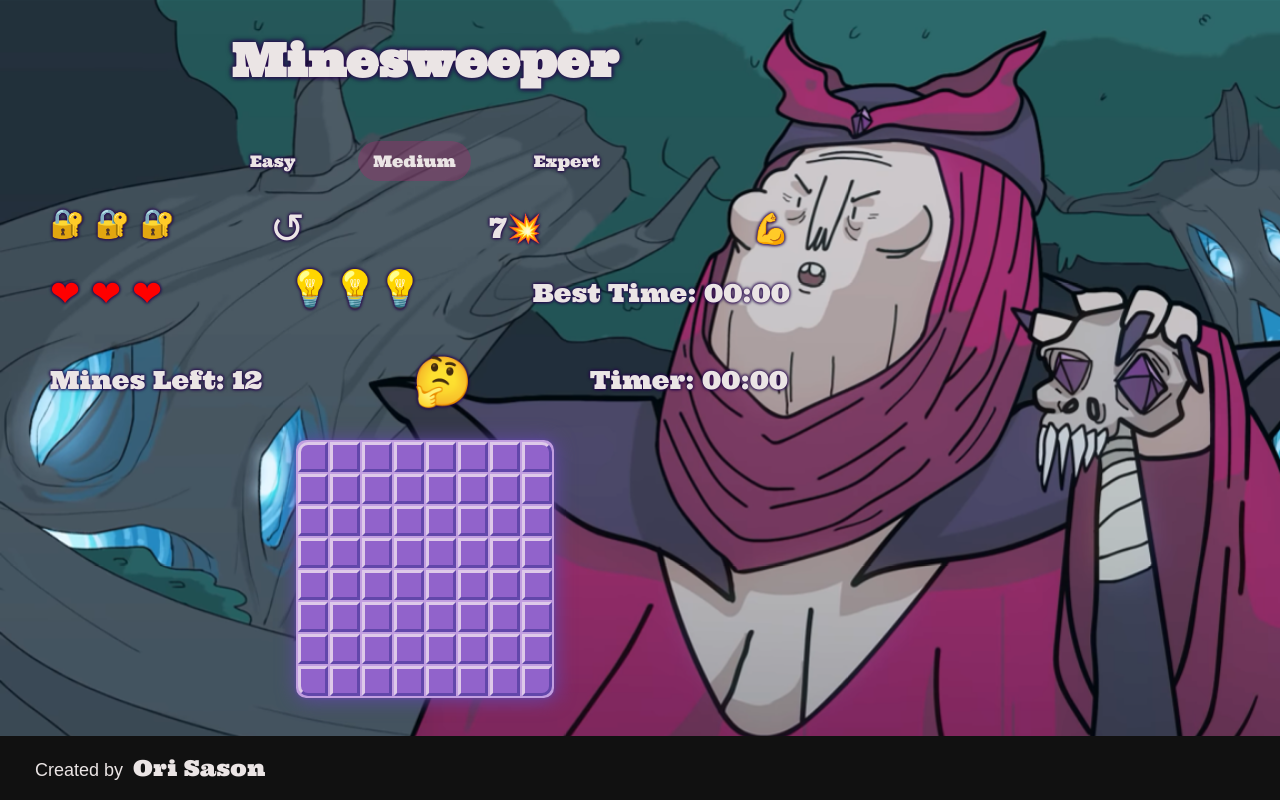
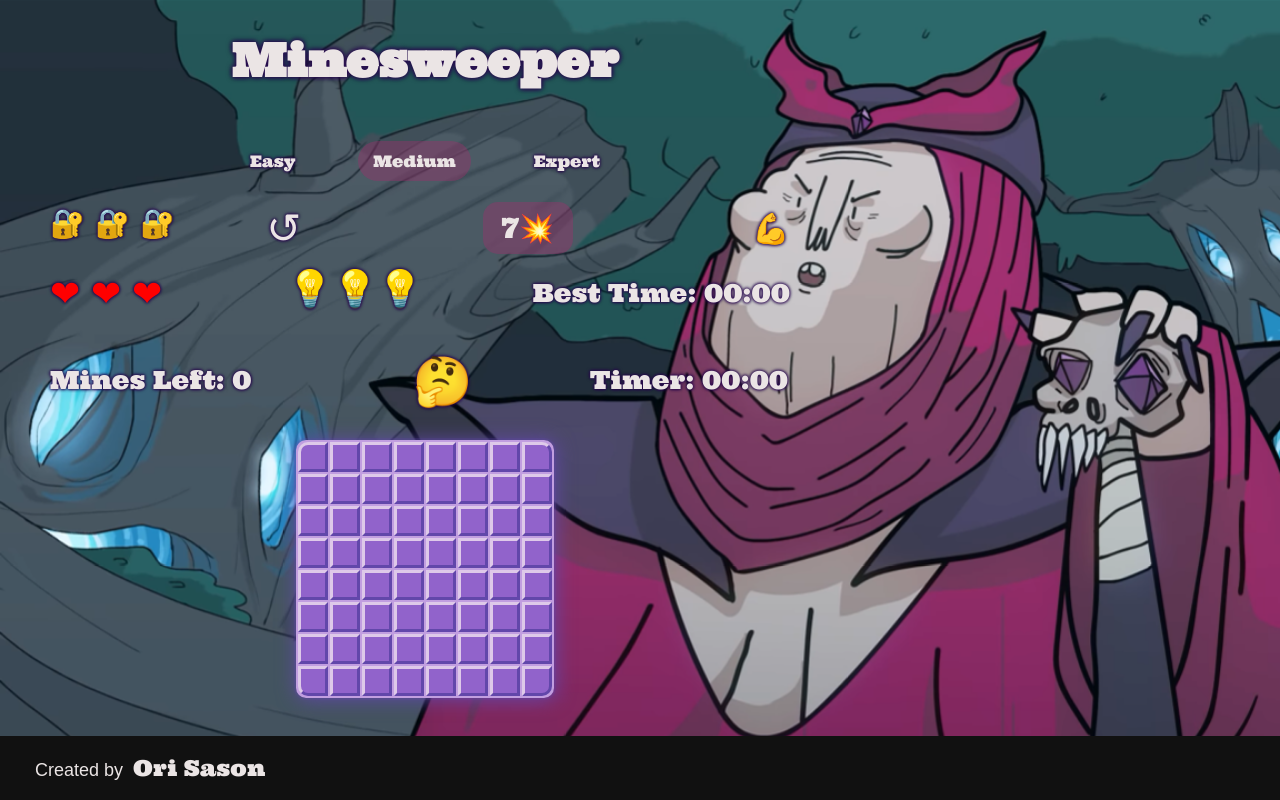
Before and after one commit to Ori-Sason/Minesweeper, a plain HTML site: page index.html in a window 1280 px wide. Both pictures are taken after a click on the item "7💥". Drawn offline with Linux system fonts and the light colour scheme.

Commit message:
fix 7boom mine count

```diff
--- a/css/features.css
+++ b/css/features.css
@@ -49,7 +49,11 @@ li.undo:hover {
 }
 
 li.seven-boom {
-  width: 70px;
+  width: 90px;
+  padding: 8px;
+  text-align: center;
+  margin-right: 0;
+  border-radius: 15px;
 }
 
 li.seven-boom:hover {
@@ -69,10 +73,12 @@ li.manual-mines:hover {
   font-size: 40px;
 }
 
+li.seven-boom.selected,
 li.manual-mines.selected {
   text-shadow: none;
   background-color: #9d306d66;
 }
+
 li.manual-mines.selected:hover {
   background-color: inherit;
 }
--- a/index.html
+++ b/index.html
@@ -34,7 +34,7 @@
         <ul>
           <li class="safe-click icon">🔐</li>
           <li class="undo icon" onclick="recoverFromUndo(this)">&#8634;</li>
-          <li class="seven-boom icon" onclick="set7BoomMode()">7💥</li>
+          <li class="seven-boom icon" onclick="set7BoomMode(this)">7💥</li>
           <li class="manual-mines icon" onclick="setManualMineMode(this)">
             💪
           </li>
--- a/js/config/config.js
+++ b/js/config/config.js
@@ -41,7 +41,9 @@ function renderUlWithIcons(targetEl, icon, numOfLi, onClickFunc = '') {
 
 function renderMinesLeft() {
   const minesLeft =
-    gGame.currDifficulty.MINES - gGame.flagsCount - gGame.minesShownCount
+    (gGame.is7Boom ? gGame.mines7Boom : gGame.currDifficulty.MINES) -
+    gGame.flagsCount -
+    gGame.minesShownCount
 
   gElMinesLeft.innerText = minesLeft
 }
--- a/js/features/seven-boom.js
+++ b/js/features/seven-boom.js
@@ -1,19 +1,23 @@
 'use strict'
 
-function set7BoomMode() {
-  gGame.is7Boom = true
+function set7BoomMode(elBtn) {
+  gGame.is7Boom = !gGame.is7Boom
+  elBtn.classList.toggle('selected')
   initGame()
 }
 
 function setMines7Boom(board) {
   var count = 0
+  var mineCounter = 0
   for (var i = 0; i < board.length; i++) {
     for (var j = 0; j < board[i].length; j++) {
       if (count % 7 === 0 || (count - 7) % 10 === 0) {
         gBoard[i][j].isMine = true
         setMinesNegsCount(i, j)
+        mineCounter++
       }
       count++
     }
   }
+  return mineCounter
 }
--- a/js/main.js
+++ b/js/main.js
@@ -41,6 +41,7 @@ const gGame = {
   isHintMode: false,
   safeClicksCount: 0,
   is7Boom: false,
+  mines7Boom: 0,
   isManualMine: false,
   isManualGame: false,
 
--- a/js/main/game-over.js
+++ b/js/main/game-over.js
@@ -8,8 +8,10 @@ function checkGameOver() {
     renderSmiley(SMILIES.lose)
     changeBgImg(BG_IMAGE_LOSE)
   } else if (
-    gGame.flagsCount + gGame.minesShownCount === gGame.currDifficulty.MINES &&
-    gGame.shownCount + gGame.flagsCount === gGame.currDifficulty.SIZE ** 2
+    gGame.shownCount + gGame.flagsCount === gGame.currDifficulty.SIZE ** 2 &&
+    (gGame.flagsCount + gGame.minesShownCount === gGame.currDifficulty.MINES ||
+      (gGame.is7Boom &&
+        gGame.flagsCount + gGame.minesShownCount === gGame.mines7Boom))
   ) {
     isGameOver = true
     renderSmiley(SMILIES.win)
@@ -36,14 +38,18 @@ function showAllMines() {
 }
 
 function changeBgImg(toImgSrc) {
- gElBgImg.style.opacity = 0
+  gElBgImg.style.opacity = 0
 
-  setTimeout((toImgSrc) => {
-   gElBgImg.style.backgroundImage = toImgSrc
-   gElBgImg.style.opacity = 1
-  }, 200, toImgSrc)
+  setTimeout(
+    (toImgSrc) => {
+      gElBgImg.style.backgroundImage = toImgSrc
+      gElBgImg.style.opacity = 1
+    },
+    200,
+    toImgSrc
+  )
 }
 
-function checkPlayImg(){
+function checkPlayImg() {
   return gElBgImg.style.backgroundImage === BG_IMAGE_PLAY
 }
--- a/js/main/game-start.js
+++ b/js/main/game-start.js
@@ -14,7 +14,7 @@ function initGame(firstPos) {
   gElTimer.innerText = '00:00'
 
   if (gGame.is7Boom) {
-    setMines7Boom(gBoard)
+    gGame.mines7Boom = setMines7Boom(gBoard)
   } else if (firstPos && !gGame.isManualGame) {
     if (gGame.is7Boom) gGame.is7Boom = false
     else {
```
